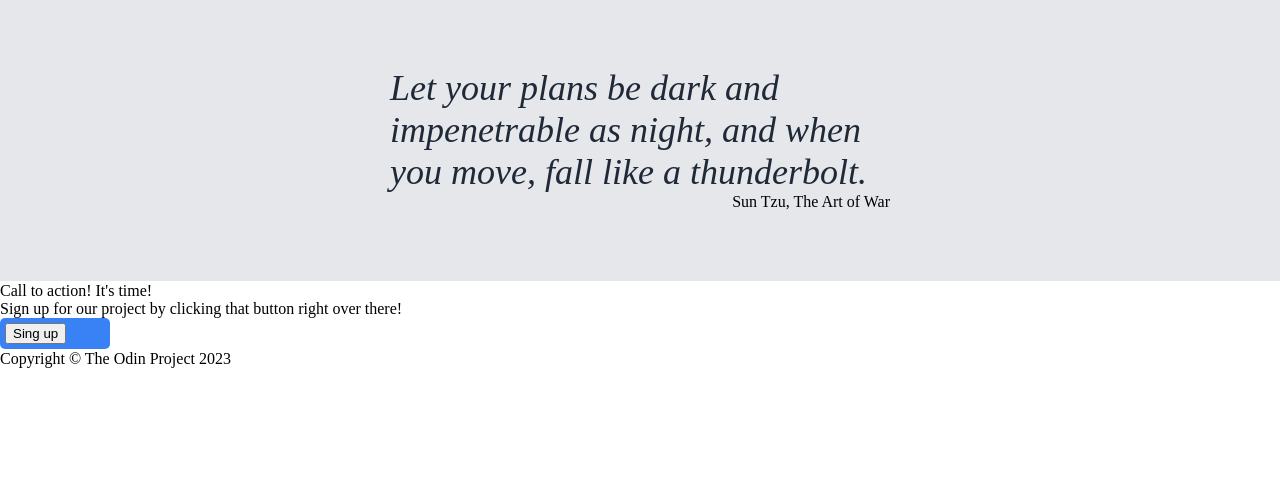
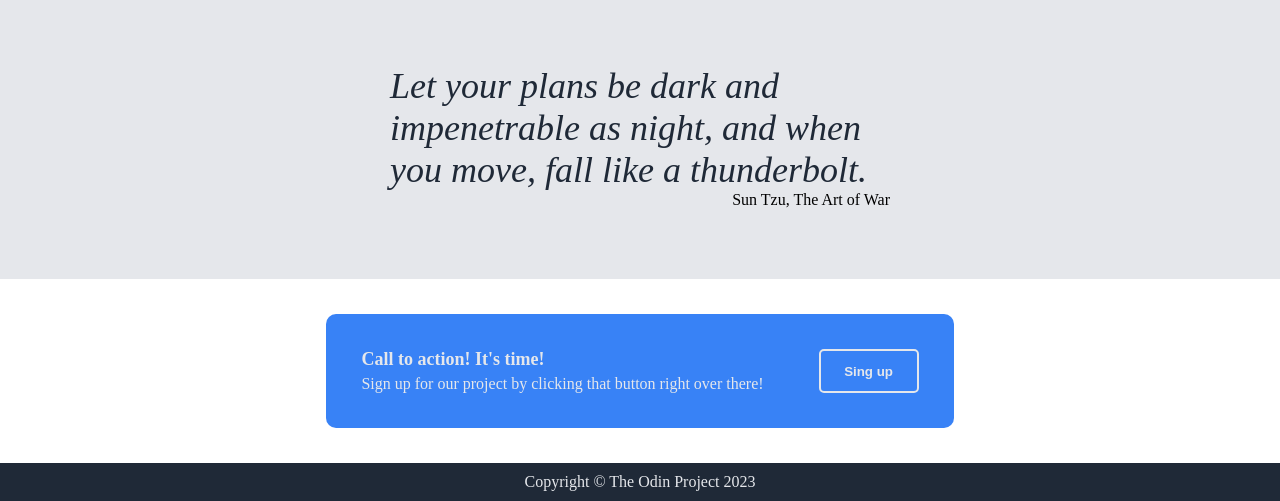
Before and after one commit to 4whatspc3/Project-Landing-Page, a plain HTML site: page index.html in a window 1280 px wide. Shown: the part 432-933 px from the top of the page. Before the commit the page ends 800 px from the top, so only its background shows below. Drawn offline with Linux system fonts and the light colour scheme.

Commit message:
Style the invite section. Style the footer. Adjust the second button.

```diff
--- a/index.html
+++ b/index.html
@@ -61,13 +61,12 @@
     </div>
 
     <div class="invite">
-        <div class="container">
-            <div class="message">Call to action! It's time!
+        <div class="square">
+            <div class="message">
+                <div class="bigMessage">Call to action! It's time!</div>
                 <div class="littleMessage">Sign up for our project by clicking that button right over there!</div>
             </div>
-            <div class="buttons">
-                <button type="button">Sing up</button>
-            </div>
+            <button type="button" class="buttons">Sing up</button>
         </div>
     </div>
 
--- a/style.css
+++ b/style.css
@@ -123,3 +123,49 @@ a {
 .author {
     text-align: right;
 }
+
+.invite {
+    display: flex;
+    justify-content: center;
+    padding: 35px;
+}
+
+.square {
+    display: flex;
+    gap: 55px;
+    background-color: #3882f6;
+    padding: 35px;
+    border-radius: 10px;
+}
+
+.message {
+    display: flex;
+    flex-direction: column;
+    gap: 5px;
+}
+
+.bigMessage {
+    font-size: 18px;
+    font-weight: bold;
+    color: #e5e7eb;
+}
+
+.littleMessage {
+    font-size: 16px;
+    color: #e5e7eb;
+}
+
+.invite .square .buttons {
+    border-width: 2px;
+    border-style: solid;
+    border-color: #e5e7eb;
+}
+
+.footer {
+    background-color: #1f2937;
+    color: #e5e7eb;
+    padding: 10px;
+    display: flex;
+    justify-content: center;
+    align-items: center;
+}
```
